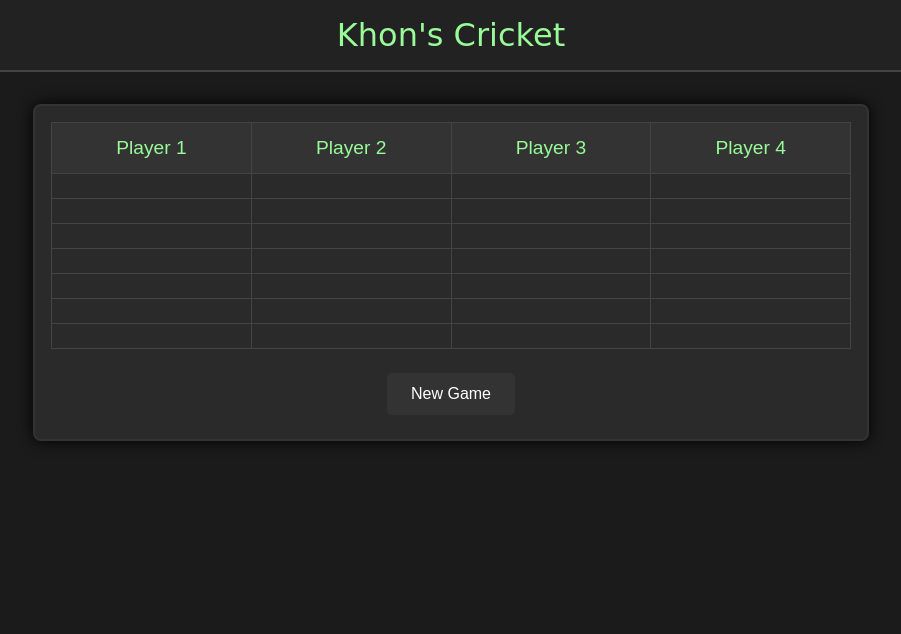
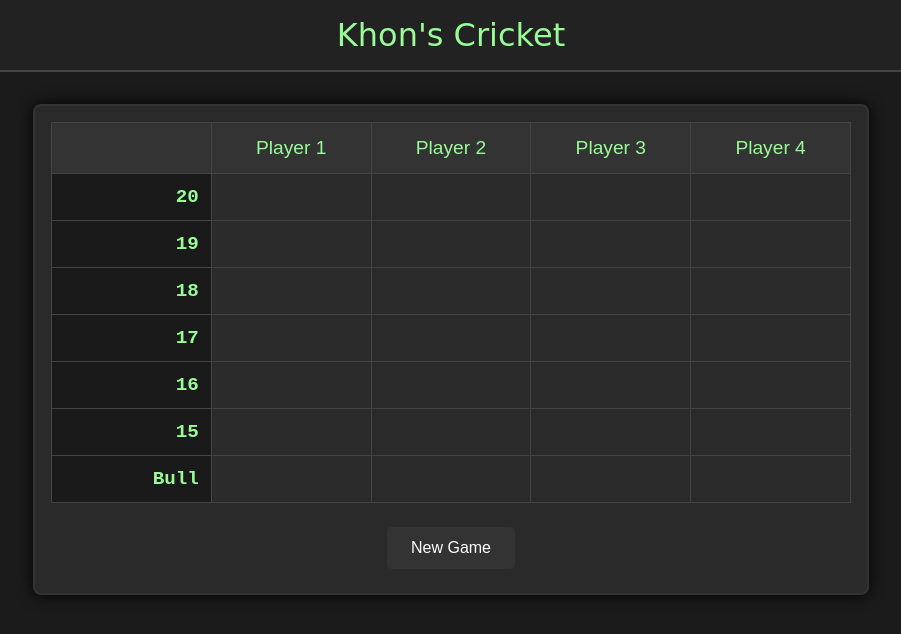
Before and after one commit to petesimple/khonscricket, a plain HTML site: page index.html in a window 1280 px wide. Shown: the whole page, without its empty margins (189-1090 px from the left). Drawn offline with Linux system fonts and the light colour scheme.

Commit message:
Update index.html

```diff
--- a/index.html
+++ b/index.html
@@ -69,12 +69,15 @@
       font-size: 1.4rem;
     }
 
+    td.label-cell {
+      background-color: #1a1a1a;
+      color: #98fb98;
+      font-weight: bold;
+      text-align: right;
+    }
+
     td.score-cell {
       cursor: pointer;
-    }
-
-    td.score-cell::before {
-      content: "";
     }
 
     .footer-buttons {
@@ -103,6 +106,7 @@
     <table>
       <thead>
         <tr>
+          <th></th>
           <th><input type="text" value="Player 1" /></th>
           <th><input type="text" value="Player 2" /></th>
           <th><input type="text" value="Player 3" /></th>
@@ -125,6 +129,11 @@
 
     function createRow(label) {
       const tr = document.createElement("tr");
+      const labelTd = document.createElement("td");
+      labelTd.classList.add("label-cell");
+      labelTd.textContent = label;
+      tr.appendChild(labelTd);
+
       for (let i = 0; i < 4; i++) {
         const td = document.createElement("td");
         td.classList.add("score-cell");
```
